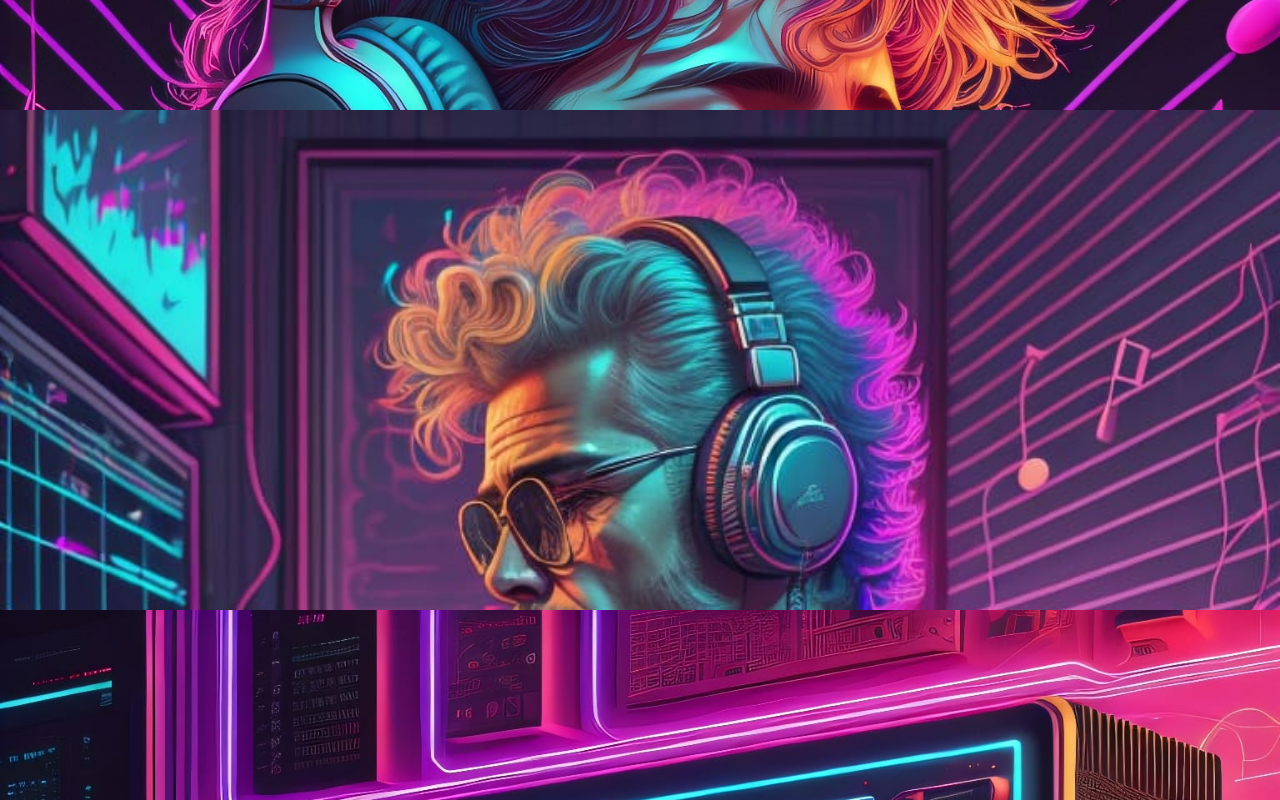
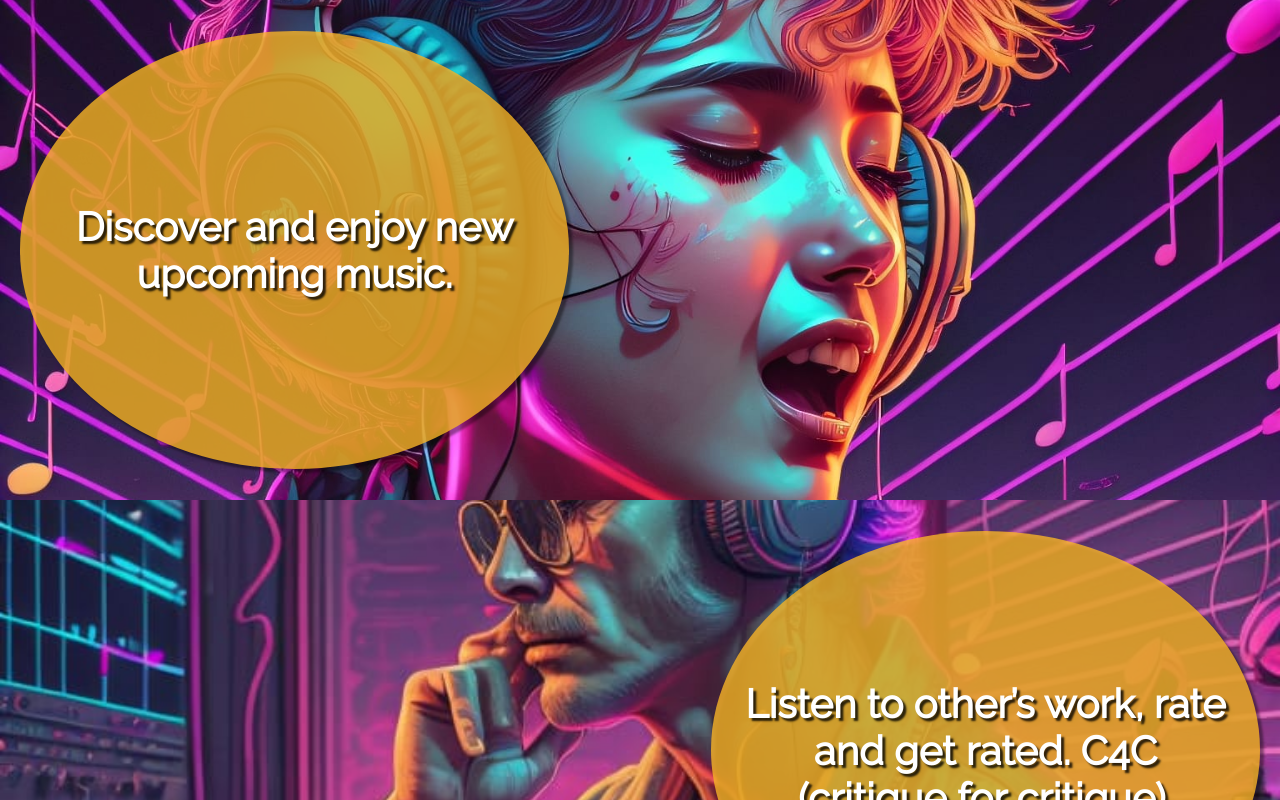
Before and after one commit to GaboCancellieri/jamify-app, a React (Create React App) app: page / in a window 1280 px wide. Shown: the top 800 px of the page. Built offline with nearby package versions, Linux system fonts and the light colour scheme.

Commit message:
Add Feature Items

```diff
--- a/src/components/common/Typography/Typography.module.scss
+++ b/src/components/common/Typography/Typography.module.scss
@@ -72,3 +72,14 @@
   font-weight: 400;
   line-height: normal;
 }
+
+.itemTitle {
+  color: #FFF;
+  text-align: center;
+  text-shadow: 3px 3px 2px rgba(0, 0, 0, 0.80);
+  font-family: "Raleway-Regular";
+  font-size: 40px !important;
+  font-style: normal;
+  font-weight: 600;
+  line-height: normal;
+}
--- a/src/components/common/Typography/constants.ts
+++ b/src/components/common/Typography/constants.ts
@@ -6,4 +6,5 @@ export const TYPOGRAPHY_TYPE_VARIANTS = {
   buttonTextPrimary: "buttonTextPrimary",
   buttonTextSecondary: "buttonTextSecondary",
   dropdownText: "dropdownText",
+  itemTitle: "itemTitle",
 };
--- /dev/null
+++ b/src/components/layout/HomeScreenComponents/FeaturesSection/FeatureItem/FeatureItem.module.scss
@@ -0,0 +1,37 @@
+.itemContainer {
+  position: relative;
+  width: 100%;
+  height: 500px;
+  display: flex;
+  flex-direction: row;
+  justify-content: center;
+}
+
+.textContainer {
+  position: absolute;
+  top: 50%;
+  transform: translateY(-50%);
+  width: 499px;
+  height: 388px;
+  display: flex;
+  flex-direction: column;
+  justify-content: center;
+  align-items: center;
+  flex-shrink: 0;
+  padding: 25px;
+  border-radius: 100%;
+  background: rgba(248, 181, 39, 0.80);
+  stroke-width: 3px;
+  stroke: #000;
+  filter: drop-shadow(4px 4px 1px rgba(0, 0, 0, 0.50));
+}
+
+.left {
+  position: absolute;
+  left: 20px;
+}
+
+.right {
+  position: absolute;
+  right: 20px;
+}
--- /dev/null
+++ b/src/components/layout/HomeScreenComponents/FeaturesSection/FeatureItem/FeatureItem.tsx
@@ -0,0 +1,24 @@
+import React from "react";
+import styles from "./FeatureItem.module.scss";
+import { FeatureItemProps } from "./FeatureItem.types";
+import { Typography } from "../../../../common";
+import classnames from "classnames";
+
+const FeatureItem = ({ title, image, altText, index }: FeatureItemProps) => {
+  const direction = index % 2 === 0 ? "left" : "right";
+  return (
+    <div className={styles.itemContainer}>
+      <div className={classnames(styles.textContainer, styles[direction])}>
+        <Typography type={"itemTitle"}>{title}</Typography>
+      </div>
+      <img
+        width="100%"
+        style={{ objectFit: "cover" }}
+        src={image}
+        alt={altText}
+      ></img>
+    </div>
+  );
+};
+
+export default FeatureItem;
--- /dev/null
+++ b/src/components/layout/HomeScreenComponents/FeaturesSection/FeatureItem/FeatureItem.types.ts
@@ -0,0 +1,6 @@
+export interface FeatureItemProps {
+  title: string;
+  image: string;
+  altText: string;
+  index: number;
+}
--- /dev/null
+++ b/src/components/layout/HomeScreenComponents/FeaturesSection/FeatureItem/index.ts
@@ -0,0 +1,3 @@
+import FeatureItem from "./FeatureItem";
+
+export default FeatureItem;
--- /dev/null
+++ b/src/components/layout/HomeScreenComponents/FeaturesSection/FeaturesSection.constants.ts
@@ -0,0 +1,28 @@
+import Image1 from "../../../../assets/images/Image1.jpg";
+import Image2 from "../../../../assets/images/Image2.jpg";
+import Image3 from "../../../../assets/images/Image3.jpg";
+import Image4 from "../../../../assets/images/Image4.jpg";
+import Image5 from "../../../../assets/images/Image5.jpg";
+
+export const FEATURE_ITEMS = [
+  {
+    title: `Discover and enjoy new upcoming music.`,
+    image: Image1,
+  },
+  {
+    title: `Listen to other’s work, rate and get rated. C4C (critique for critique).`,
+    image: Image2,
+  },
+  {
+    title: `Make your own personalized music feed.`,
+    image: Image3,
+  },
+  {
+    title: `Start or join live concerts.`,
+    image: Image4,
+  },
+  {
+    title: `Share your masterpieces with the entire world!`,
+    image: Image5,
+  },
+];
--- a/src/components/layout/HomeScreenComponents/FeaturesSection/FeaturesSection.module.scss
+++ b/src/components/layout/HomeScreenComponents/FeaturesSection/FeaturesSection.module.scss
@@ -1,16 +1,9 @@
 .featureSectionContainer {
+  position: relative;
   width: 100vw;
+  height: fit-content;
   display: flex;
   flex-direction: column;
   justify-content: center;
   align-items: center;
 }
-
-.itemContainer {
-  width: 100%;
-  height: 500px;
-  display: flex;
-  flex-direction: column;
-  justify-content: center;
-  align-items: center;
-}
--- a/src/components/layout/HomeScreenComponents/FeaturesSection/FeaturesSection.tsx
+++ b/src/components/layout/HomeScreenComponents/FeaturesSection/FeaturesSection.tsx
@@ -1,56 +1,23 @@
 import React from "react";
 import styles from "./FeaturesSection.module.scss";
-import Image1 from "../../../../assets/images/Image1.jpg";
-import Image2 from "../../../../assets/images/Image2.jpg";
-import Image3 from "../../../../assets/images/Image3.jpg";
-import Image4 from "../../../../assets/images/Image4.jpg";
-import Image5 from "../../../../assets/images/Image5.jpg";
+import FeatureItem from "./FeatureItem";
+import { FEATURE_ITEMS } from "./FeaturesSection.constants";
 
 const FeaturesSection = () => {
   return (
-    <div className={styles.featuresSectionContainer}>
-      <div className={styles.itemContainer}>
-        <img
-          width="100%"
-          style={{ objectFit: "cover" }}
-          src={Image1}
-          alt="Imagen1"
-        ></img>
-      </div>
-      <div className={styles.itemContainer}>
-        <img
-          width="100%"
-          style={{ objectFit: "cover" }}
-          src={Image2}
-          alt="Imagen2"
-        ></img>
-      </div>
-      <div className={styles.itemContainer}>
-        <img
-          width="100%"
-          style={{ objectFit: "cover" }}
-          src={Image3}
-          alt="Imagen3"
-        ></img>
-      </div>
-      <div className={styles.itemContainer}>
-        <img
-          width="100%"
-          style={{ objectFit: "cover" }}
-          src={Image4}
-          alt="Imagen4"
-        ></img>
-      </div>
-      <div className={styles.itemContainer}>
-        <img
-          width="100%"
-          style={{ objectFit: "cover" }}
-          src={Image5}
-          alt="Imagen5"
-        ></img>
-      </div>
+    <div className={styles.featureSectionContainer}>
+      {FEATURE_ITEMS.map((item, index) => {
+        return (
+          <FeatureItem
+            title={item.title}
+            image={item.image}
+            altText={`imagen${index}`}
+            index={index}
+          />
+        );
+      })}
     </div>
   );
 };
-
+// D.R.Y. => DON'T REPEAT YOURSELF
 export default FeaturesSection;
```
